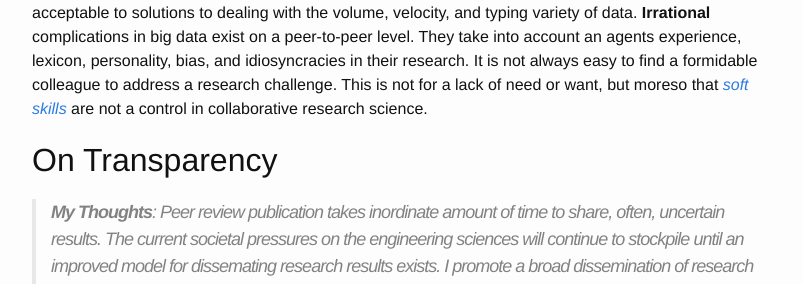
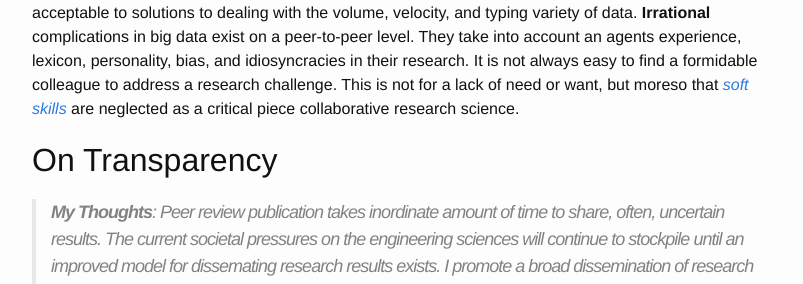
Before and after one commit to tonyfast/Materials-Informatics-Lab, a Jekyll site: the page built from _posts/2014-08-19-Big-Data.html, in a window 1280 px wide and 900 px high, scrolled down 1623 px. Shown: the part 160-444 px from the top of the window, without its empty margins (238-1041 px from the left). Built offline with Jekyll 4.4.1, drawn with Linux system fonts in a browser that asks for light colours; comment, search, counter and statistics services are not loaded.

Commit message:
Update 2014-08-19-Big-Data.html

```diff
--- a/_posts/2014-08-19-Big-Data.html
+++ b/_posts/2014-08-19-Big-Data.html
@@ -72,7 +72,7 @@ the volume, velocity, and typing variety of data.  **Irrational** complications
 big data exist on a peer-to-peer level.  They take into
 account an agents experience, lexicon, personality, bias, and idiosyncracies in their research.  It is not
 always easy to find a formidable colleague to address a research challenge.  This is not for a lack
-of need or want, but moreso that [*soft skills*](http://data-informed.com/soft-skills-matter-data-science/) are not a control in collaborative research science.
+of need or want, but moreso that [*soft skills*](http://data-informed.com/soft-skills-matter-data-science/) are neglected as a critical piece collaborative research science.
 
 ## On Transparency
 
```
